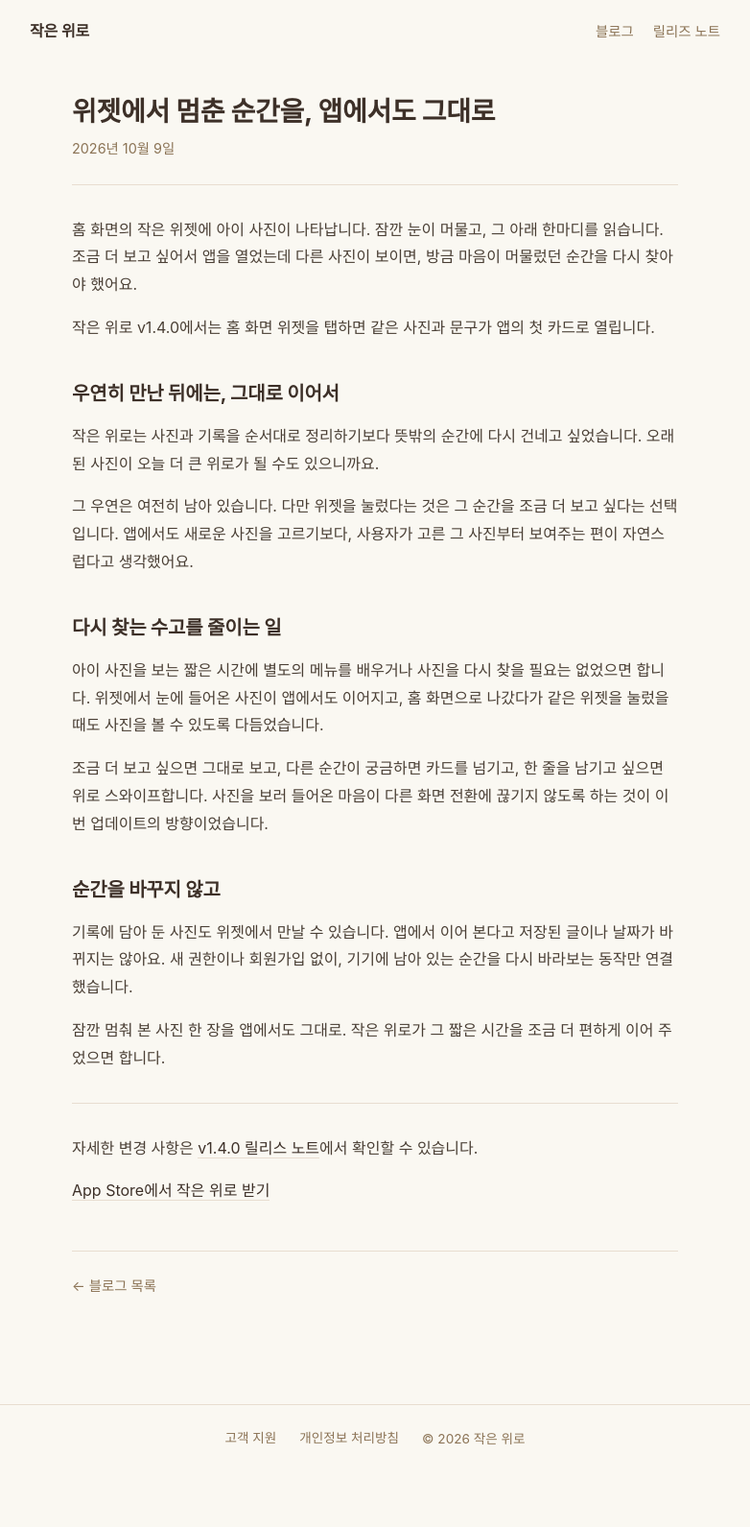
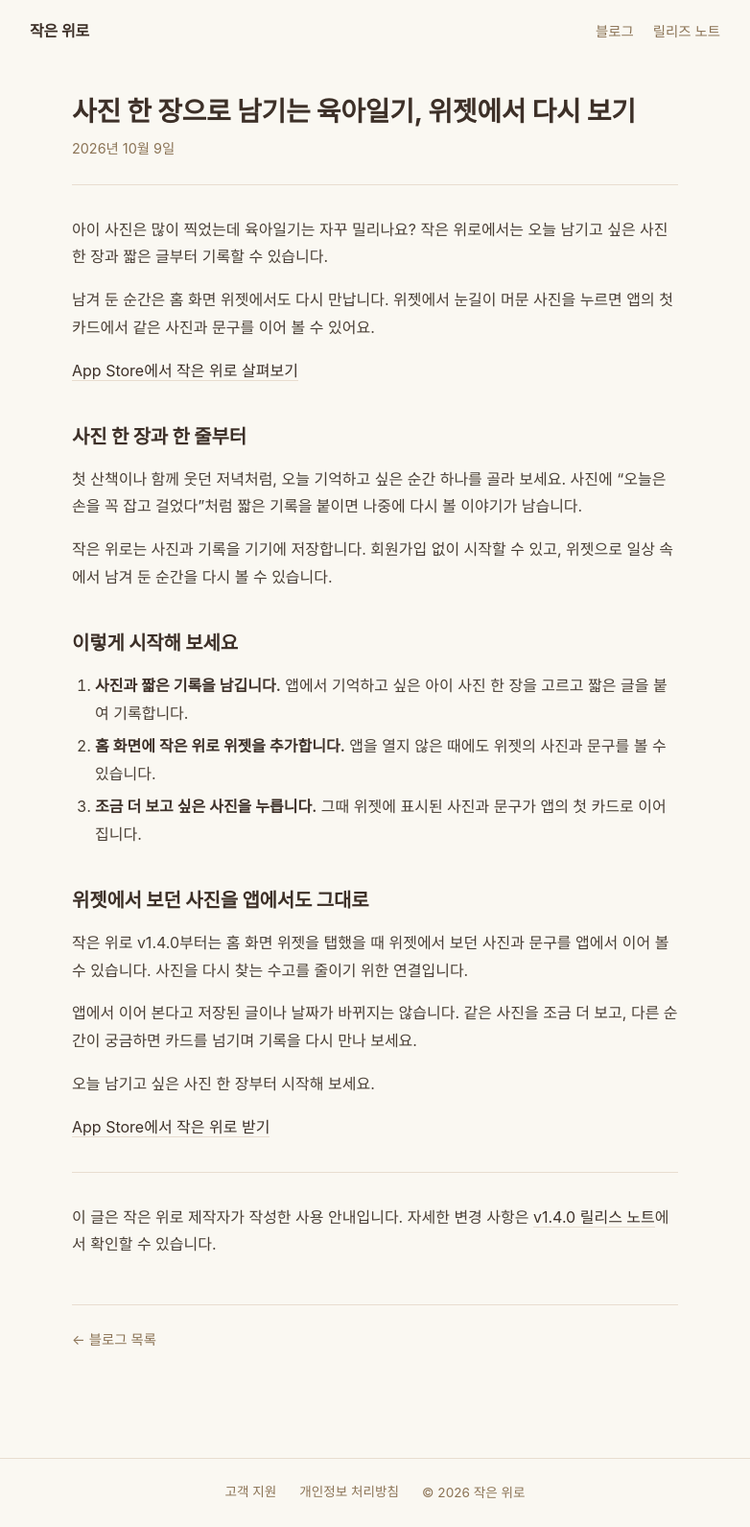
Before and after one commit to soulwawa/tinymoments.site, a Jekyll site: the page built from _posts/2026-10-09-from-widget-to-the-same-moment.md, in a window 1280 px wide. Shown: the whole page at 96% size, without its empty margins (249-1031 px from the left). Built offline with Jekyll 4.4.1, drawn with Linux system fonts in a browser that asks for light colours; before the commit the page ends 1535 px from its top, so only the background shows below that.

Commit message:
docs: 위젯 글에 사진 기록 시작 안내와 설치 링크 정리
승인된 TM-WEB 최종 원고를 기존 글 한 편에 적용합니다. 기존 URL·게시일·릴리스 링크·설치 대상은 유지합니다.

Co-Authored-By: Codex <noreply@openai.com>

```diff
--- a/_posts/2026-10-09-from-widget-to-the-same-moment.md
+++ b/_posts/2026-10-09-from-widget-to-the-same-moment.md
@@ -1,35 +1,39 @@
 ---
 layout: post
-title: "위젯에서 멈춘 순간을, 앱에서도 그대로"
+title: "사진 한 장으로 남기는 육아일기, 위젯에서 다시 보기"
 date: 2026-10-09
 categories: blog
-description: 홈 화면 위젯에서 마음이 머문 아이 사진과 위로 문구를 앱에서도 그대로 이어 보게 만든 이유.
+description: 사진 한 장과 짧은 기록을 남기고, 홈 화면 위젯에서 보던 사진과 문구를 작은 위로 앱에서도 이어 보는 방법을 소개합니다.
 ---
 
-홈 화면의 작은 위젯에 아이 사진이 나타납니다. 잠깐 눈이 머물고, 그 아래 한마디를 읽습니다. 조금 더 보고 싶어서 앱을 열었는데 다른 사진이 보이면, 방금 마음이 머물렀던 순간을 다시 찾아야 했어요.
+아이 사진은 많이 찍었는데 육아일기는 자꾸 밀리나요? 작은 위로에서는 오늘 남기고 싶은 사진 한 장과 짧은 글부터 기록할 수 있습니다.
 
-작은 위로 v1.4.0에서는 홈 화면 위젯을 탭하면 같은 사진과 문구가 앱의 첫 카드로 열립니다.
+남겨 둔 순간은 홈 화면 위젯에서도 다시 만납니다. 위젯에서 눈길이 머문 사진을 누르면 앱의 첫 카드에서 같은 사진과 문구를 이어 볼 수 있어요.
 
-## 우연히 만난 뒤에는, 그대로 이어서
+[App Store에서 작은 위로 살펴보기]({{ site.app_store_url }})
 
-작은 위로는 사진과 기록을 순서대로 정리하기보다 뜻밖의 순간에 다시 건네고 싶었습니다. 오래된 사진이 오늘 더 큰 위로가 될 수도 있으니까요.
+## 사진 한 장과 한 줄부터
 
-그 우연은 여전히 남아 있습니다. 다만 위젯을 눌렀다는 것은 그 순간을 조금 더 보고 싶다는 선택입니다. 앱에서도 새로운 사진을 고르기보다, 사용자가 고른 그 사진부터 보여주는 편이 자연스럽다고 생각했어요.
+첫 산책이나 함께 웃던 저녁처럼, 오늘 기억하고 싶은 순간 하나를 골라 보세요. 사진에 "오늘은 손을 꼭 잡고 걸었다"처럼 짧은 기록을 붙이면 나중에 다시 볼 이야기가 남습니다.
 
-## 다시 찾는 수고를 줄이는 일
+작은 위로는 사진과 기록을 기기에 저장합니다. 회원가입 없이 시작할 수 있고, 위젯으로 일상 속에서 남겨 둔 순간을 다시 볼 수 있습니다.
 
-아이 사진을 보는 짧은 시간에 별도의 메뉴를 배우거나 사진을 다시 찾을 필요는 없었으면 합니다. 위젯에서 눈에 들어온 사진이 앱에서도 이어지고, 홈 화면으로 나갔다가 같은 위젯을 눌렀을 때도 사진을 볼 수 있도록 다듬었습니다.
+## 이렇게 시작해 보세요
 
-조금 더 보고 싶으면 그대로 보고, 다른 순간이 궁금하면 카드를 넘기고, 한 줄을 남기고 싶으면 위로 스와이프합니다. 사진을 보러 들어온 마음이 다른 화면 전환에 끊기지 않도록 하는 것이 이번 업데이트의 방향이었습니다.
+1. **사진과 짧은 기록을 남깁니다.** 앱에서 기억하고 싶은 아이 사진 한 장을 고르고 짧은 글을 붙여 기록합니다.
+2. **홈 화면에 작은 위로 위젯을 추가합니다.** 앱을 열지 않은 때에도 위젯의 사진과 문구를 볼 수 있습니다.
+3. **조금 더 보고 싶은 사진을 누릅니다.** 그때 위젯에 표시된 사진과 문구가 앱의 첫 카드로 이어집니다.
 
-## 순간을 바꾸지 않고
+## 위젯에서 보던 사진을 앱에서도 그대로
 
-기록에 담아 둔 사진도 위젯에서 만날 수 있습니다. 앱에서 이어 본다고 저장된 글이나 날짜가 바뀌지는 않아요. 새 권한이나 회원가입 없이, 기기에 남아 있는 순간을 다시 바라보는 동작만 연결했습니다.
+작은 위로 v1.4.0부터는 홈 화면 위젯을 탭했을 때 위젯에서 보던 사진과 문구를 앱에서 이어 볼 수 있습니다. 사진을 다시 찾는 수고를 줄이기 위한 연결입니다.
 
-잠깐 멈춰 본 사진 한 장을 앱에서도 그대로. 작은 위로가 그 짧은 시간을 조금 더 편하게 이어 주었으면 합니다.
+앱에서 이어 본다고 저장된 글이나 날짜가 바뀌지는 않습니다. 같은 사진을 조금 더 보고, 다른 순간이 궁금하면 카드를 넘기며 기록을 다시 만나 보세요.
+
+오늘 남기고 싶은 사진 한 장부터 시작해 보세요.
+
+[App Store에서 작은 위로 받기]({{ site.app_store_url }})
 
 ---
 
-자세한 변경 사항은 [v1.4.0 릴리스 노트]({{ '/release/v1-4-0/' | relative_url }})에서 확인할 수 있습니다.
-
-[App Store에서 작은 위로 받기]({{ site.app_store_url }})
+이 글은 작은 위로 제작자가 작성한 사용 안내입니다. 자세한 변경 사항은 [v1.4.0 릴리스 노트]({{ '/release/v1-4-0/' | relative_url }})에서 확인할 수 있습니다.
```
